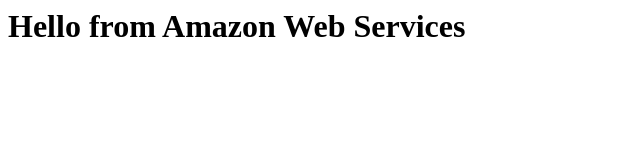
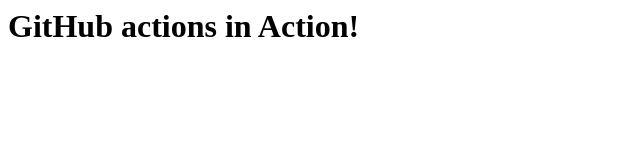
Before and after one commit to JouniJokelainenRiveria/apache, a plain HTML site: page src/index.html in a window 1280 px wide. Shown: the whole page, without its empty margins (0-640 px from the left). Drawn offline with Linux system fonts and the light colour scheme.

Commit message:
päivitetty index.html

```diff
--- a/src/index.html
+++ b/src/index.html
@@ -1 +1 @@
-<H1>Hello from Amazon Web Services</H1>
+<H1>GitHub actions in Action!</H1>
```
